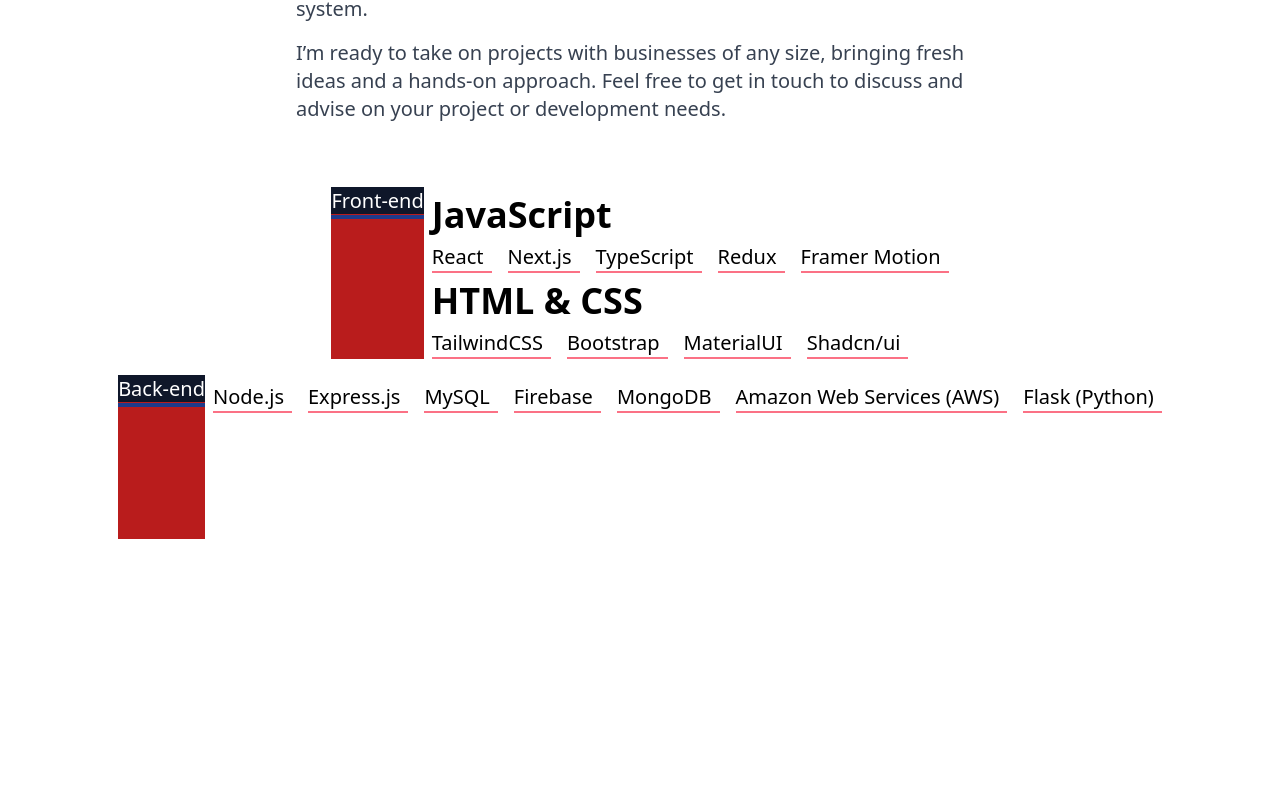
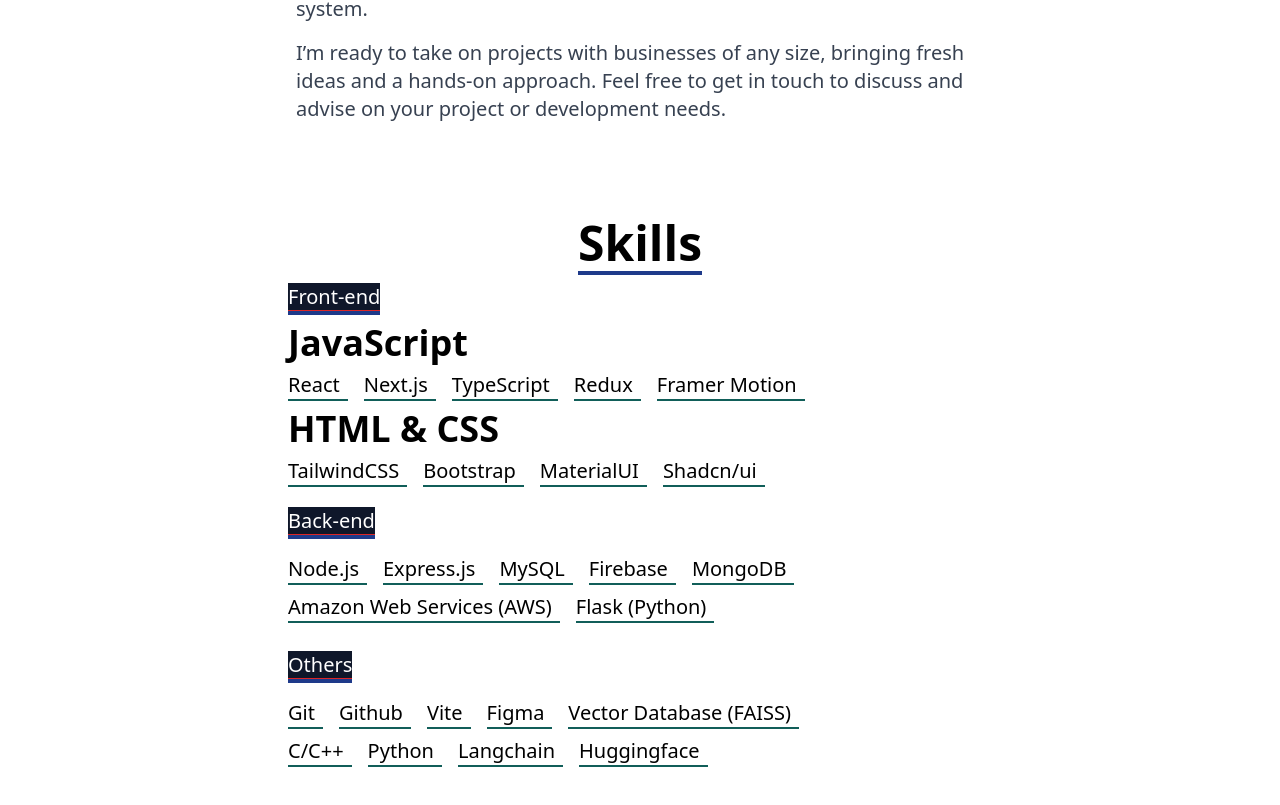
Before and after one commit to deveshcse/portfolio, a React (Vite) app: page / in a window 1280 px wide. Shown: the part 1151-1956 px from the top of the page. Before the commit the page ends 1886 px from the top, so only its background shows below. Built offline with nearby package versions, Linux system fonts and the light colour scheme.

Commit message:
completed upto skills

```diff
--- a/src/components/Skills.jsx
+++ b/src/components/Skills.jsx
@@ -1,75 +1,117 @@
 const Skills = () => {
   return (
+    <div className="m-2 p-2 md:p-10 ">
+      <div className="text-center mb-2">
+        <h1 className="text-5xl font-bold  inline-block relative">
+          Skills
+          <span className="block h-1 bg-blue-900 mt-1 w-full"></span>
+        </h1>
+      </div>
+      <div className=" flex flex-col items-start justify-center  gap-2">
+        {/* grid grid-rows-3 */}
+
+        <div className="gap-2 md:px-40 lg:px-60">
           <div>
-      <div className="m-2 p-2 grid grid-rows-3 gap-2">
-        <div className="row-span-1 gap-2 md:flex justify-center ">
-          <div className=" bg-red-700 inline-block ">
+            <div className=" bg-red-600 inline-block ">
               <span className="text-xl bg-slate-900 font-medium  text-white">
                 Front-end
               </span>
               <div className="h-1 bg-blue-900"></div>
             </div>
+          </div>
           <div className="">
             <h2 className="text-4xl font-semibold my-2">JavaScript</h2>
             <div className="text-xl font-medium flex flex-wrap gap-4">
-              <span className=" pr-2 border-b-2 border-rose-400">React</span>
-              <span className="pr-2 border-b-2 border-rose-400">Next.js</span>
-              <span className="pr-2 border-b-2 border-rose-400">
+              <span className=" pr-2 border-b-2 border-teal-800">React</span>
+              <span className="pr-2 border-b-2 border-teal-800">Next.js</span>
+              <span className="pr-2 border-b-2 border-teal-800">
                 TypeScript
               </span>
-              <span className="pr-2 border-b-2 border-rose-400">Redux</span>
-              <span className="pr-2 border-b-2 border-rose-400">
+              <span className="pr-2 border-b-2 border-teal-800">Redux</span>
+              <span className="pr-2 border-b-2 border-teal-800">
                 Framer Motion
               </span>
             </div>
 
             <h2 className="text-4xl font-semibold my-2">HTML & CSS </h2>
             <div className="text-xl font-medium flex flex-wrap gap-4">
-              <span className="pr-2 border-b-2 border-rose-400">
+              <span className="pr-2 border-b-2 border-teal-800">
                 TailwindCSS
               </span>
-              <span className="pr-2 border-b-2 border-rose-400">Bootstrap</span>
-              <span className="pr-2 border-b-2 border-rose-400">
+              <span className="pr-2 border-b-2 border-teal-800">Bootstrap</span>
+              <span className="pr-2 border-b-2 border-teal-800">
                 MaterialUI
               </span>
-              <span className="pr-2 border-b-2 border-rose-400">Shadcn/ui</span>
+              <span className="pr-2 border-b-2 border-teal-800">Shadcn/ui</span>
             </div>
           </div>
         </div>
-        <div className="mt-2 row-span-1 gap-2 md:flex justify-center ">
-          <div className=" bg-red-700 inline-block ">
+
+        {/* ---------------------------------------------------------------------------------- */}
+
+        <div className="gap-2 mt-1 md:px-40 lg:px-60">
+          <div>
+            <div className="my-2 bg-red-600 inline-block ">
               <span className="text-xl bg-slate-900 font-medium  text-white">
                 Back-end
               </span>
               <div className="h-1 bg-blue-900"></div>
             </div>
+          </div>
           <div className="">
-            <div className="mt-2 text-xl font-medium flex flex-wrap gap-4">
-              <span className=" pr-2 border-b-2 border-rose-400">Node.js</span>
-              <span className="pr-2 border-b-2 border-rose-400">Express.js</span>
-              <span className="pr-2 border-b-2 border-rose-400">
-                MySQL
+            <div className="my-2 text-xl font-medium flex flex-wrap gap-4">
+              <span className=" pr-2 border-b-2 border-teal-800">Node.js</span>
+              <span className="pr-2 border-b-2 border-teal-800">
+                Express.js
               </span>
-              <span className="pr-2 border-b-2 border-rose-400">Firebase</span>
-              <span className="pr-2 border-b-2 border-rose-400">
-                MongoDB
-              </span>
+              <span className="pr-2 border-b-2 border-teal-800">MySQL</span>
+              <span className="pr-2 border-b-2 border-teal-800">Firebase</span>
+              <span className="pr-2 border-b-2 border-teal-800">MongoDB</span>
+            </div>
 
-              <span className="pr-2 border-b-2 border-rose-400">
+            <div className="my-2 text-xl font-medium flex flex-wrap gap-4">
+              <span className="pr-2 border-b-2 border-teal-800">
                 Amazon Web Services (AWS)
               </span>
-              <span className="pr-2 border-b-2 border-rose-400">Flask (Python)</span>
-
+              <span className="pr-2 border-b-2 border-teal-800">
+                Flask (Python)
+              </span>
             </div>
-
-
-
-
           </div>
         </div>
 
+        {/* ----------------------------------------------------------------------------------- */}
 
+        <div className="gap-2 mt-1 md:px-40 lg:px-60">
+          <div>
+            <div className="my-2 bg-red-600 inline-block ">
+              <span className="text-xl bg-slate-900 font-medium  text-white">
+                Others
+              </span>
+              <div className="h-1 bg-blue-900"></div>
+            </div>
+          </div>
+          <div className="">
+            <div className="my-2 text-xl font-medium flex flex-wrap gap-4">
+              <span className=" pr-2 border-b-2 border-teal-800">Git</span>
+              <span className="pr-2 border-b-2 border-teal-800">Github</span>
+              <span className="pr-2 border-b-2 border-teal-800">Vite</span>
+              <span className="pr-2 border-b-2 border-teal-800">Figma</span>
+              <span className="pr-2 border-b-2 border-teal-800">
+                Vector Database (FAISS)
+              </span>
+            </div>
 
+            <div className="my-2 text-xl font-medium flex flex-wrap gap-4 text-wrap">
+              <span className="pr-2 border-b-2 border-teal-800">C/C++</span>
+              <span className="pr-2 border-b-2 border-teal-800">Python</span>
+              <span className="pr-2 border-b-2 border-teal-800">Langchain</span>
+              <span className="pr-2 border-b-2 border-teal-800">
+                Huggingface
+              </span>
+            </div>
+          </div>
+        </div>
       </div>
     </div>
   );
```
Lines whose indentation alone changed are shown as unchanged.
